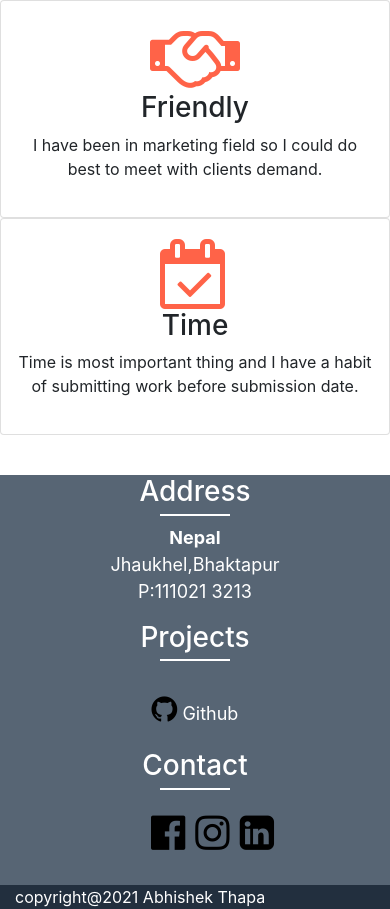
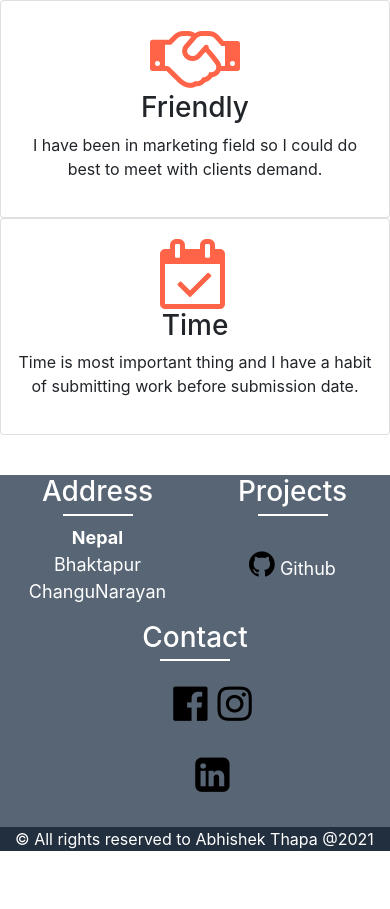
Before and after one commit to abhishekthapa1/official, a plain HTML site: page index.html in a window 390 px wide. Shown: the part 2569-3478 px from the top of the page. After the commit the page ends 3420 px from the top, so only its background shows below. Drawn offline with Linux system fonts and the light colour scheme.

Commit message:
Update index.html

```diff
--- a/index.html
+++ b/index.html
@@ -127,22 +127,22 @@
 <div id="footer">
     <div class="container">
         <div class="row">
-            <div class="col-md-4 col-sm-6 ">
+            <div class="col-md-4 col-sm-6 col-6 ">
                 <div class="footers">
                 <h3>Address</h3>
                 <address>
                 <b>Nepal</b><br>
-                Jhaukhel,Bhaktapur<br>
-                P:111021 3213
+                Bhaktapur<br>
+                ChanguNarayan
             </address>
             </div></div>
-            <div class="col-md-4  col-sm-6 ">
+            <div class="col-md-4  col-sm-6 col-6">
                 <div class="footers">
                 <h3>Projects</h3>
                 <i class="fa fa-github "> </i>
                 <a href="https://github.com/abhishekthapa1?tab=repositories" target="_blank">Github</a>
             </div></div>
-            <div class="col-md-4  col-sm-6">
+            <div class="col-md-4  col-sm-6 col-6 offset-md-0 offset-sm-0 offset-3">
                 <div class="footers3">
                     <h3>Contact</h3>
                     <ul>
@@ -160,7 +160,7 @@
 <div id="footerlast">
     <div class="container">
         <div class="row"><div class="col-md-12">
-            copyright@2021 Abhishek Thapa
+           &copy; All rights reserved to Abhishek Thapa @2021
         </div></div>
     </div>
 </div>
```
